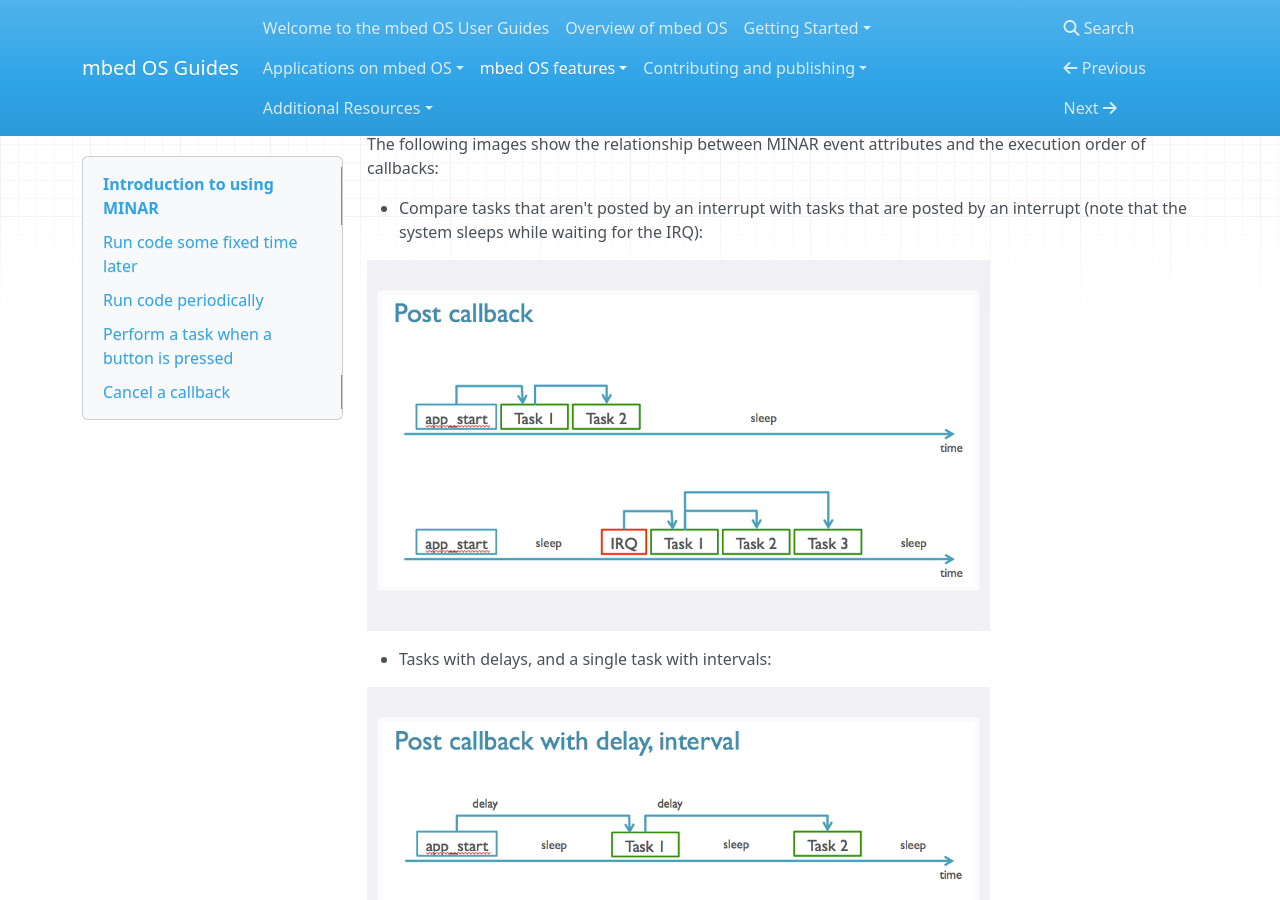
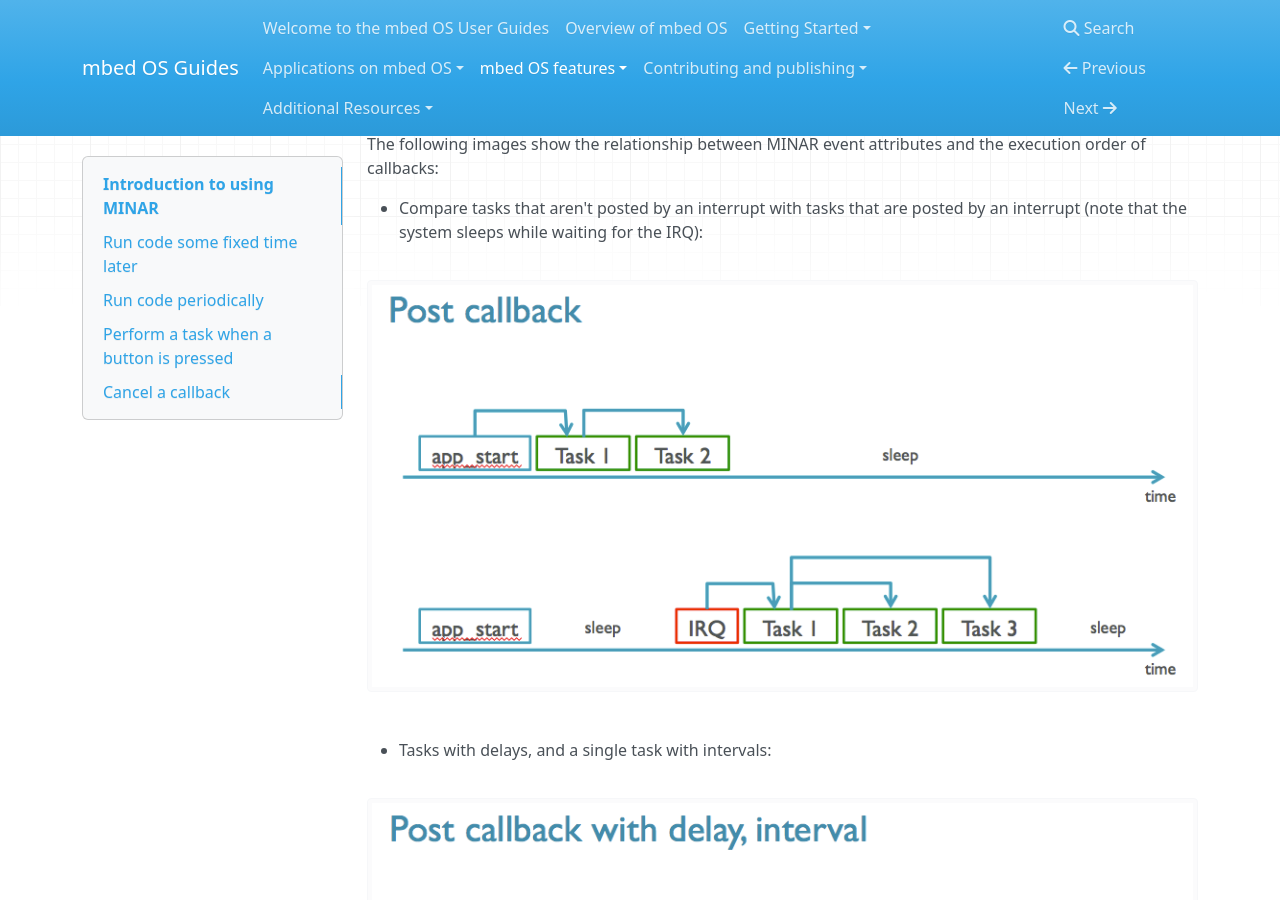
Before and after one commit to ARMmbed/GettingStartedmbedOS, an MkDocs documentation site: the page built from Docs/Full_Guide/MINAR.md, in a window 1280 px wide and 900 px high, scrolled down 2614 px. Built offline with MkDocs 1.6.1, drawn with Linux system fonts in a browser that asks for light colours; nearby versions of some CDN libraries; old or Windows-style settings are respelled for this version of MkDocs.

Commit message:
Restyling

```diff
--- a/Docs/Full_Guide/MINAR.md
+++ b/Docs/Full_Guide/MINAR.md
@@ -134,16 +134,16 @@ The following images show the relationship between MINAR event attributes and th
 
   * Compare tasks that aren't posted by an interrupt with tasks that are posted by an interrupt (note that the system sleeps while waiting for the IRQ):
 
-<span style="background-color: #F0F0F5; display:block; width:75%; padding:10px;">![Interrupt-based tasks](../Full_Guide/Images/post_callback.png)</span>
+<span class="images">![Interrupt-based tasks](../Full_Guide/Images/post_callback.png)</span>
 
   * Tasks with delays, and a single task with intervals:
 
-<span style="background-color: #F0F0F5; display:block; width:75%; padding:10px;">![These tasks have delay or interval parameters](../Full_Guide/Images/post_callback_d_i.png)</span>
+<span class="images">![These tasks have delay or interval parameters](../Full_Guide/Images/post_callback_d_i.png)</span>
 
   * You can use tolerance to optimize MINAR's scheduling, because a task with low tolerance will push ahead of tasks with higher tolerance. Tasks are ordered in the queue by the last possible time to run them. Task 3 runs before Task 2, because Task 3 has no tolerance - its last possible executable time is earlier than Task 2's last possible executable time:
 
-<span style="background-color: #F0F0F5; display:block; width:75%; padding:10px;">![Task 2 is executed only after Task 3](../Full_Guide/Images/post_callback_t_2.png)</span>
+<span class="images">![Task 2 is executed only after Task 3](../Full_Guide/Images/post_callback_t_2.png)</span>
 
   * Tolerance can be used to prevent the MCU from going to sleep, but not to wake it up. Task 2 is performed right after Task 1, because the MCU is already running and Task 2's tolerance allows it to run this early. But Task 3 happens after a sleep (its scheduled time), because its tolerance isn't big enough to push it to the end of Task 2, and so the MCU goes to sleep - and will not wake up to run something earlier than its scheduled execution time:
 
-<span style="background-color: #F0F0F5; display:block; width:75%; padding:10px;">![Two of these tasks have a tolerance, giving MINAR some execution freedom](../Full_Guide/Images/post_callback_t.png)</span>
+<span class="images">![Two of these tasks have a tolerance, giving MINAR some execution freedom](../Full_Guide/Images/post_callback_t.png)</span>
```
